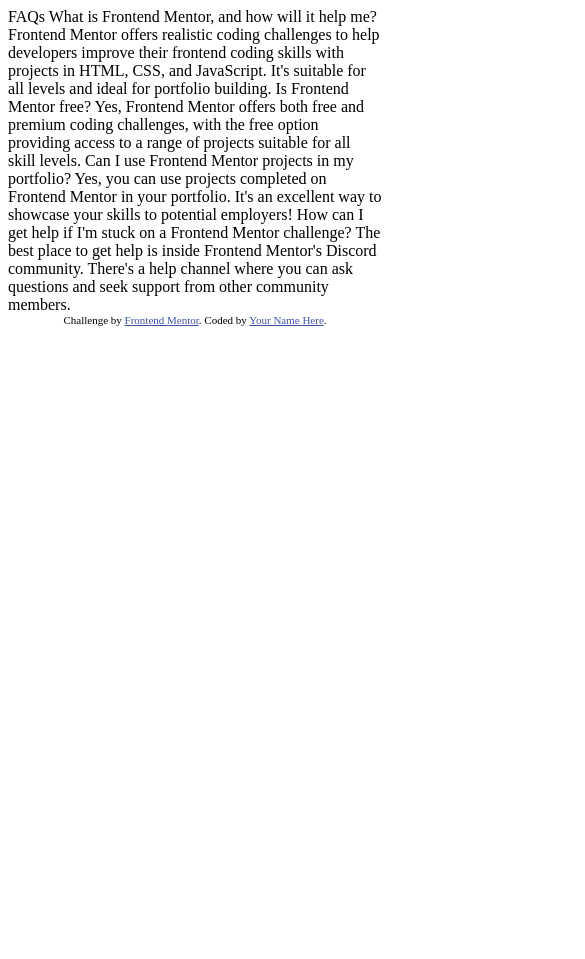
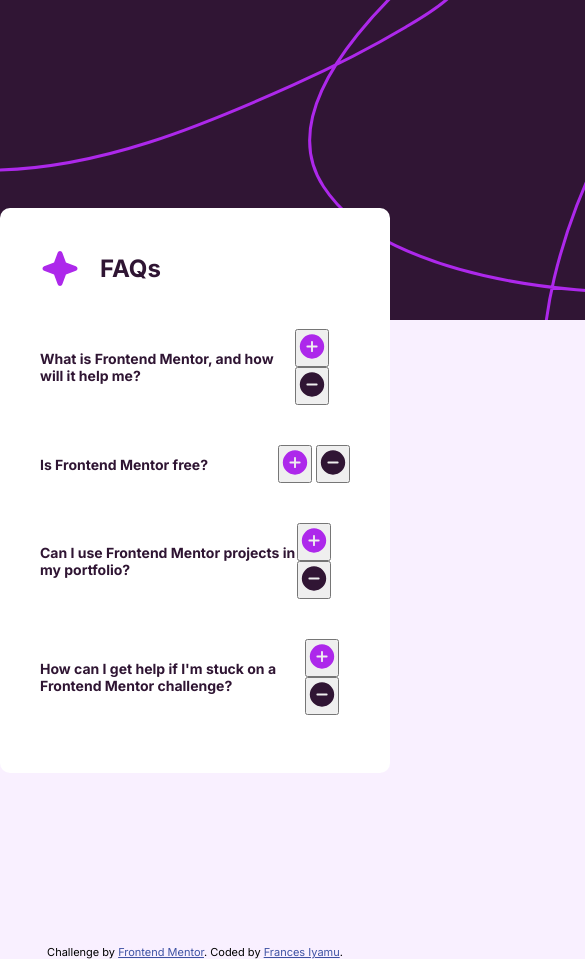
Before and after one commit to Francesiyamu/FAQ-accordion, a plain HTML site: page index.html in a window 390 px wide. Shown: the top 959 px of the page, 585 px wide, since content can reach past the window. Before the commit the page ends 844 px from the top, so only its background shows below. Drawn offline with Linux system fonts and the light colour scheme.

Commit message:
dekstop design
dekstop design completed. Next will be responsiveness

```diff
--- /dev/null
+++ b/CSS/style.css
@@ -0,0 +1,87 @@
+@import url('https://fonts.googleapis.com/css2?family=Figtree:ital,wght@0,300..900;1,300..900&family=Inter:ital,opsz,wght@0,14..32,100..900;1,14..32,100..900&family=Work+Sans:ital,wght@0,100..900;1,100..900&display=swap');
+
+*{
+    margin: 0;
+    padding: 0;
+    box-sizing: border-box;
+}
+
+body{
+    font-family: "Inter", sans-serif;
+    display: flex;
+    justify-content: center;
+    align-items: center;
+    height: auto;
+    flex-direction: column;
+    min-height: 100vh;
+    background-color:  hsl(275, 100%, 97%);
+}
+
+.background-pattern-dekstop{
+    width: 100%;
+    height: 100%;
+    max-height: 320px;
+    background-image: url(../assets/images/background-pattern-desktop.svg);
+    background-repeat: no-repeat;
+    background-size: cover;
+    position: absolute;
+    top: 0;
+}
+
+.content-container{
+    width: 100%;
+    max-width: 600px;
+    max-height: 900px;
+    padding: 8px 0;
+    position: absolute;
+    top: 200px;
+    margin: 0 auto ;
+    align-self: center;
+
+}
+
+.faq-container{
+    max-width: 600px;
+    max-height: 565px;
+    background-color: hsl(0, 100%, 100%);
+    padding: 40px 40px;
+    overflow-y: auto; /* for scrollability */
+    border-radius: 10px;
+}
+
+.header{
+    display: flex;
+    align-items: center;
+    margin-bottom: 20px;
+    gap: 20px;
+}
+
+.header h1{
+    color: hsl(292, 42%, 14%);
+    font-weight: 700;
+}
+
+.faq-container-content p{
+    color: hsl(292, 42%, 14%);
+    font-size: 14px;
+    font-weight: 700;
+
+}
+
+.faq-question{
+    display: flex;
+    justify-content: space-between;
+    align-items: center;
+    padding: 20px 0;;
+}
+
+
+
+
+
+.attribution {
+    font-size: 11px; text-align: center;
+    position: absolute;
+    top: 112%;
+}
+.attribution a { color: hsl(228, 45%, 44%); }
--- a/index.html
+++ b/index.html
@@ -3,46 +3,109 @@
 <head>
   <meta charset="UTF-8">
   <meta name="viewport" content="width=device-width, initial-scale=1.0"> <!-- displays site properly based on user's device -->
-
+  <link rel="preconnect" href="https://fonts.googleapis.com">
+  <link rel="preconnect" href="https://fonts.gstatic.com" crossorigin>
+  <link href="https://fonts.googleapis.com/css2?family=Figtree:ital,wght@0,300..900;1,300..900&family=Inter:ital,opsz,wght@0,14..32,100..900;1,14..32,100..900&family=Work+Sans:ital,wght@0,100..900;1,100..900&display=swap" rel="stylesheet">
   <link rel="icon" type="image/png" sizes="32x32" href="./assets/images/favicon-32x32.png">
-
+  <link rel="stylesheet" href="CSS/style.css">
   <title>Frontend Mentor | FAQ accordion</title>
 
-  <!-- Feel free to remove these styles or customise in your own stylesheet 👍 -->
-  <style>
-    .attribution { font-size: 11px; text-align: center; }
-    .attribution a { color: hsl(228, 45%, 44%); }
-  </style>
+
 </head>
 <body>
 
-  FAQs
+  <div class="background-pattern-dekstop">
+   <img src="assets/images/background-pattern-desktop.svg" alt="background pattern">
+  </div>
 
-  What is Frontend Mentor, and how will it help me?
-
+  <section class="content-container">
+    <div class="faq-container">
+      <header class="header">
+        <img src="assets/images/icon-star.svg" alt="icon-star">
+        <h1>FAQs</h1>
+      </header>
+      <div class="faq-container-content">
+        <div class="faq">
+          <div class="faq-question">
+            <p>What is Frontend Mentor, and how will it help me?</p>
+            <div class="btn">
+              <button  aria-expanded="false" aria-controls="faq1" >
+                <img src="assets/images/icon-plus.svg" alt="Expand FAQ">
+              </button>
+              <button aria-expanded="false" aria-controls="faq1">
+                <img src="assets/images/icon-minus.svg" alt="Expand FAQ">
+              </button>
+            </div>
+          </div>
+          <article id=" faq1" hidden>
             Frontend Mentor offers realistic coding challenges to help developers improve their
             frontend coding skills with projects in HTML, CSS, and JavaScript. It's suitable for
             all levels and ideal for portfolio building.
+          </p>
+        </div>
 
-  Is Frontend Mentor free?
-
+        <div class="faq">
+          <div class="faq-question">
+            <p>Is Frontend Mentor free?</p>
+            <div class="btn">
+              <button  aria-expanded="false" aria-controls="faq1" >
+                <img src="assets/images/icon-plus.svg" alt="Expand FAQ">
+              </button>
+              <button aria-expanded="false" aria-controls="faq1">
+                <img src="assets/images/icon-minus.svg" alt="Expand FAQ">
+              </button>
+            </div>
+          </div>
+          <article id="faq1" hidden>
             Yes, Frontend Mentor offers both free and premium coding challenges, with the free
             option providing access to a range of projects suitable for all skill levels.
+          </article>
+        </div>
 
-  Can I use Frontend Mentor projects in my portfolio?
-
+        <div class="faq">
+          <div class="faq-question">
+            <p>Can I use Frontend Mentor projects in my portfolio?</p>
+            <div class="btn">
+              <button  aria-expanded="false" aria-controls="faq1" >
+                <img src="assets/images/icon-plus.svg" alt="Expand FAQ">
+              </button>
+              <button aria-expanded="false" aria-controls="faq1">
+                <img src="assets/images/icon-minus.svg" alt="Expand FAQ">
+              </button>
+            </div>
+          </div>
+          <article id="faq1" hidden>
               Yes, you can use projects completed on Frontend Mentor in your portfolio. It's an excellent
               way to showcase your skills to potential employers!
+          </article>
+        </div>
 
-  How can I get help if I'm stuck on a Frontend Mentor challenge?
-
+        <div class="faq">
+          <div class="faq-question">
+            <p>How can I get help if I'm stuck on a Frontend Mentor challenge?</p>
+            <div class="btn">
+              <button  aria-expanded="false" aria-controls="faq1" >
+                <img src="assets/images/icon-plus.svg" alt="Expand FAQ">
+              </button>
+              <button aria-expanded="false" aria-controls="faq1">
+                <img src="assets/images/icon-minus.svg" alt="Expand FAQ">
+              </button>
+            </div>
+          </div>
+          <article id="faq1" hidden>
             The best place to get help is inside Frontend Mentor's Discord community. There's a help
             channel where you can ask questions and seek support from other community members.
+          </article>
+        </div>
+      </div>
+
+    </div>
+  </section>
 
 
-  <div class="attribution">
+  <footer class="attribution">
     Challenge by <a href="https://www.frontendmentor.io?ref=challenge" target="_blank">Frontend Mentor</a>.
-    Coded by <a href="#">Your Name Here</a>.
-  </div>
+    Coded by <a href="#">Frances Iyamu</a>.
+  </footer>
 </body>
 </html>
```
Lines whose indentation alone changed are shown as unchanged.
